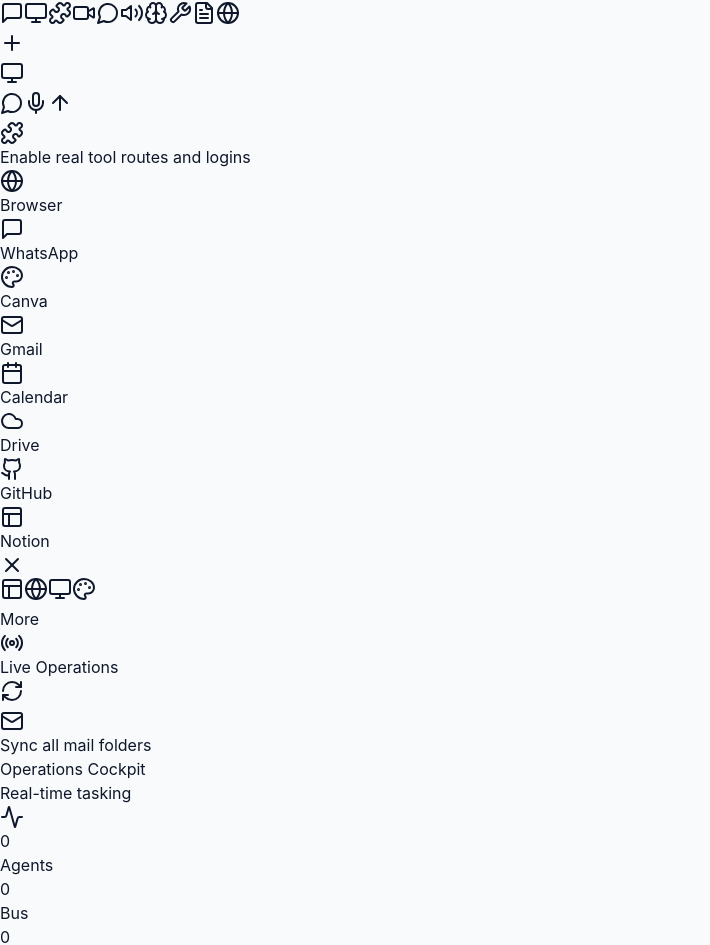
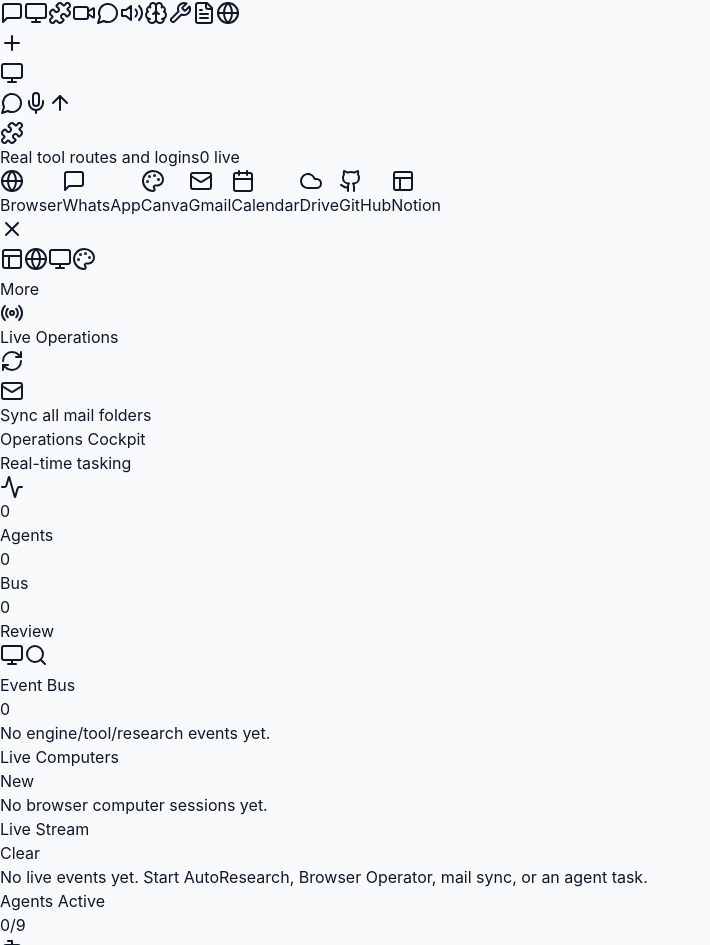
Before and after one commit to silva2kand/hermsdesk-manus, a React (Vite) app: page / in a window 1280 px wide. Shown: the part 1649-2594 px from the top of the page, without its empty margins (0-710 px from the left). Built offline with nearby package versions, Linux system fonts and the light colour scheme.

Commit message:
Make dashboard tool routes live status buttons

```diff
--- a/src/components/LandingPage.tsx
+++ b/src/components/LandingPage.tsx
@@ -46,15 +46,16 @@ const ToolButton = ({ label, icon: Icon, onClick }: any) => (
   </button>
 );
 
-const AppIcon = ({ icon: Icon, label, color }: any) => (
-  <div className="relative group cursor-pointer">
+const AppIcon = ({ icon: Icon, label, color, status, onClick }: any) => (
+  <button type="button" onClick={onClick} className="relative group cursor-pointer" title={`${label}: ${status?.detail || status?.status || 'route'}`}>
     <div className={`w-5 h-5 rounded-md ${color} flex items-center justify-center text-white shadow-sm transition-all group-hover:scale-110`}>
       <Icon className="w-3 h-3" />
     </div>
+    <span className={`absolute -right-1 -top-1 h-2.5 w-2.5 rounded-full border border-white ${status?.liveVerified ? 'bg-green-500' : status?.apiKeySaved || status?.oauthConnected ? 'bg-blue-500' : 'bg-orange-400'}`} />
     <div className="absolute bottom-full left-1/2 -translate-x-1/2 mb-2 px-2 py-1 bg-gray-900 text-white text-[8px] rounded opacity-0 group-hover:opacity-100 transition-opacity whitespace-nowrap z-50 font-bold uppercase tracking-wider">
       {label}
     </div>
-  </div>
+  </button>
 );
 
 export const LandingPage = ({ onOpenConnectors, onStartTask, onOpenComputer, onNavigate }: any) => {
@@ -62,6 +63,7 @@ export const LandingPage = ({ onOpenConnectors, onStartTask, onOpenComputer, onN
   const [showUploads, setShowUploads] = useState(false);
   const [prompt, setPrompt] = useState('');
   const [isPreparing, setIsPreparing] = useState(false);
+  const [connectorStatuses, setConnectorStatuses] = useState<Record<string, any>>({});
 
   const startTask = (text = prompt, agentic = true) => {
     const trimmed = text.trim();
@@ -111,6 +113,13 @@ export const LandingPage = ({ onOpenConnectors, onStartTask, onOpenComputer, onN
   const openVideoCall = () => window.ipcRenderer?.openApp?.('video call');
   const openVoiceStack = () => window.ipcRenderer?.openApp?.('voice stack');
   const openResearch = () => window.ipcRenderer?.researchWebAutomation?.(prompt || 'HermesDesk ME research');
+  const openConnector = (id: string, url?: string) => {
+    if (url) {
+      window.ipcRenderer?.openApp?.(url);
+      return;
+    }
+    onOpenConnectors?.();
+  };
   const createSlides = async () => window.ipcRenderer?.createSlidesArtifact?.('HermesDesk ME Deck', prompt || 'Create a researched presentation.').then(() => onNavigate?.('projects'));
   const createWebsite = async () => window.ipcRenderer?.createWebsiteArtifact?.('HermesDesk ME Website', prompt || 'Build a production website starter.').then(() => onNavigate?.('websites'));
   const createDesign = async () => window.ipcRenderer?.createDesignArtifact?.('HermesDesk ME Design', prompt || 'Create an editable design preview.').then(() => onNavigate?.('apps'));
@@ -132,11 +141,17 @@ export const LandingPage = ({ onOpenConnectors, onStartTask, onOpenComputer, onN
 
   React.useEffect(() => {
     if (window.ipcRenderer) {
-      window.ipcRenderer.getConnectors().then((c: any) => {
-        setActiveConnectorsCount(Object.values(c).filter(Boolean).length);
+      Promise.all([
+        window.ipcRenderer.getConnectors(),
+        window.ipcRenderer.getConnectorStatuses?.().catch(() => ({}))
+      ]).then(([c, statuses]: any[]) => {
+        setActiveConnectorsCount(Object.values(c || {}).filter(Boolean).length);
+        setConnectorStatuses(statuses || {});
       });
     }
   }, []);
+
+  const liveToolCount = Object.values(connectorStatuses).filter((status: any) => status?.liveVerified).length;
 
   if (isPreparing) {
     return (
@@ -249,25 +264,27 @@ export const LandingPage = ({ onOpenConnectors, onStartTask, onOpenComputer, onN
             </div>
 
             {/* App Connectors Strip */}
-            <div
-              onClick={onOpenConnectors}
-              className="px-6 py-3 bg-gray-50/50 border-t border-gray-50 flex items-center justify-between cursor-pointer hover:bg-gray-100 transition-colors"
-            >
+            <div className="px-6 py-3 bg-gray-50/50 border-t border-gray-50 flex items-center justify-between">
               <div className="flex items-center space-x-2">
                 <Puzzle className="w-3.5 h-3.5 text-gray-400" />
-                <span className="text-[10px] font-bold text-gray-500 uppercase tracking-widest">Enable real tool routes and logins</span>
+                <button onClick={onOpenConnectors} className="text-[10px] font-bold text-gray-500 uppercase tracking-widest hover:text-gray-900">
+                  Real tool routes and logins
+                </button>
+                <span className="text-[9px] font-black text-green-600">{liveToolCount} live</span>
               </div>
               <div className="flex items-center space-x-2">
-                <AppIcon icon={Globe} label="Browser" color="bg-blue-500" />
-                <AppIcon icon={MsgIcon} label="WhatsApp" color="bg-green-500" />
-                <AppIcon icon={Palette} label="Canva" color="bg-purple-500" />
-                <AppIcon icon={Mail} label="Gmail" color="bg-red-500" />
-                <AppIcon icon={Calendar} label="Calendar" color="bg-blue-600" />
-                <AppIcon icon={Cloud} label="Drive" color="bg-green-600" />
-                <AppIcon icon={Github} label="GitHub" color="bg-gray-900" />
-                <AppIcon icon={Layout} label="Notion" color="bg-gray-400" />
+                <AppIcon icon={Globe} label="Browser" color="bg-blue-500" status={connectorStatuses['my-browser']} onClick={() => window.ipcRenderer?.openBrowserOperator?.(prompt || 'https://www.google.com', `dashboard-browser-${Date.now()}`, 'Dashboard Browser')} />
+                <AppIcon icon={MsgIcon} label="WhatsApp" color="bg-green-500" status={connectorStatuses.whatsapp} onClick={() => onNavigate?.('whatsapp')} />
+                <AppIcon icon={Palette} label="Canva" color="bg-purple-500" status={connectorStatuses.canva} onClick={() => openConnector('canva', 'https://www.canva.com/')} />
+                <AppIcon icon={Mail} label="Gmail" color="bg-red-500" status={connectorStatuses.gmail} onClick={() => openConnector('gmail', 'https://mail.google.com/')} />
+                <AppIcon icon={Calendar} label="Calendar" color="bg-blue-600" status={connectorStatuses['google-calendar']} onClick={() => openConnector('google-calendar', 'https://calendar.google.com/')} />
+                <AppIcon icon={Cloud} label="Drive" color="bg-green-600" status={connectorStatuses['google-drive']} onClick={() => openConnector('google-drive', 'https://drive.google.com/')} />
+                <AppIcon icon={Github} label="GitHub" color="bg-gray-900" status={connectorStatuses.github} onClick={() => openConnector('github', 'https://github.com/')} />
+                <AppIcon icon={Layout} label="Notion" color="bg-gray-400" status={connectorStatuses.notion} onClick={() => openConnector('notion', 'https://www.notion.so/')} />
                 <div className="w-px h-3 bg-gray-200 mx-1" />
-                <X className="w-3.5 h-3.5 text-gray-300 hover:text-gray-500 cursor-pointer transition-colors" />
+                <button onClick={onOpenConnectors} title="Open connector manager">
+                  <X className="w-3.5 h-3.5 text-gray-300 hover:text-gray-500 cursor-pointer transition-colors" />
+                </button>
               </div>
             </div>
           </div>
```
Also changed, not shown: electron/main.ts (+6 -2 lines).
